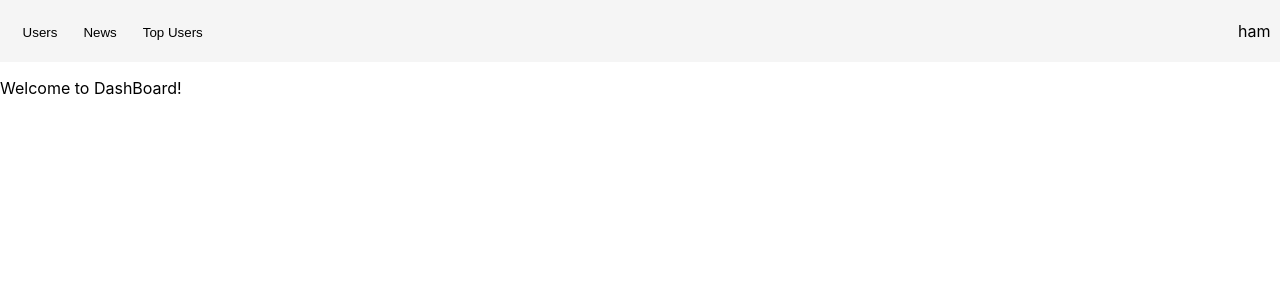
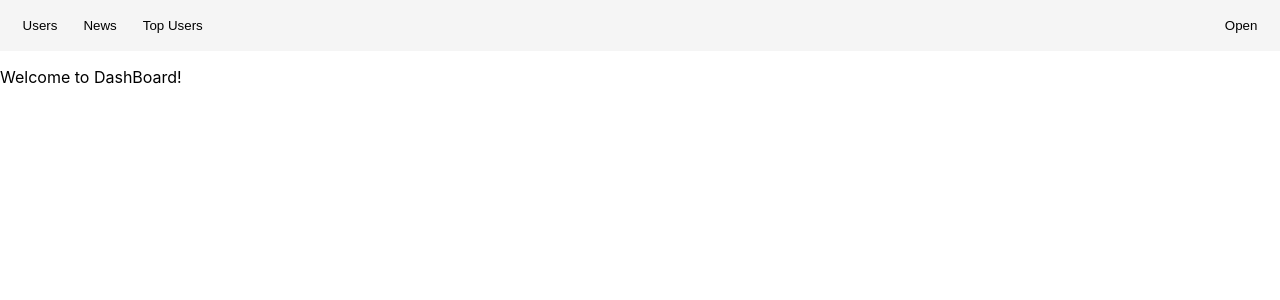
Before and after one commit to Aryaman1706/dashboard, a Next.js app: page / in a window 1280 px wide. Shown: the top 300 px of the page. Built offline with nearby package versions, Linux system fonts and the light colour scheme.

Commit message:
feat: added drawer in navbar

```diff
--- /dev/null
+++ b/components/Home/Drawer.tsx
@@ -0,0 +1,28 @@
+import type { NextComponentType, NextPageContext } from "next";
+import styles from "../../styles/Drawer.module.css";
+import navbtnStyles from "../../styles/NavBtn.module.css";
+
+type TProps = {
+  toggleDrawer: () => void;
+};
+
+const Drawer: NextComponentType<NextPageContext, {}, TProps> = ({
+  toggleDrawer,
+}) => {
+  return (
+    <div className={styles.drawer}>
+      <div className={styles.close_btn_container}>
+        <button className={navbtnStyles.nav_btn} onClick={() => toggleDrawer()}>
+          Close
+        </button>
+      </div>
+      <div className={styles.nav_btn_container}>
+        <button className={navbtnStyles.nav_btn}> Home </button>
+        <button className={navbtnStyles.nav_btn}>News</button>
+        <button className={navbtnStyles.nav_btn}>LogOut</button>
+      </div>
+    </div>
+  );
+};
+
+export default Drawer;
--- a/components/Home/Navbar.tsx
+++ b/components/Home/Navbar.tsx
@@ -1,8 +1,15 @@
-import type { NextComponentType } from "next";
+import type { NextComponentType, NextPageContext } from "next";
+import NavBtn from "./NavBtn";
 import styles from "../../styles/Navbar.module.css";
-import NavBtn from "./NavBtn";
+import navbtnStyles from "../../styles/NavBtn.module.css";
 
-const Navbar: NextComponentType = () => {
+type TProps = {
+  toggleDrawer: () => void;
+};
+
+const Navbar: NextComponentType<NextPageContext, {}, TProps> = ({
+  toggleDrawer,
+}) => {
   return (
     <>
       <div className={styles.navbar_container}>
@@ -12,7 +19,12 @@ const Navbar: NextComponentType = () => {
           <NavBtn text="Top Users" route="/topusers" />
         </div>
         <div>
-          <p>ham</p>
+          <button
+            className={navbtnStyles.nav_btn}
+            onClick={() => toggleDrawer()}
+          >
+            Open
+          </button>
         </div>
       </div>
     </>
--- a/components/Layout/NavbarLayout.tsx
+++ b/components/Layout/NavbarLayout.tsx
@@ -1,11 +1,24 @@
 import type { NextComponentType } from "next";
+import { useState } from "react";
 import Navbar from "../Home/Navbar";
+import Drawer from "../Home/Drawer";
+import styles from "../../styles/Navbar.module.css";
 
 const NavbarLayout: NextComponentType = ({ children }) => {
+  const [showDrawer, setShowDrawer] = useState<boolean>(false);
+  const clickHandler = () => {
+    setShowDrawer((prev) => !prev);
+  };
+
+  const restClass = showDrawer
+    ? `${styles.rest} ${styles.rest_shrink}`
+    : styles.rest;
+
   return (
     <>
-      <Navbar />
-      {children}
+      <Navbar toggleDrawer={clickHandler} />
+      {showDrawer && <Drawer toggleDrawer={clickHandler} />}
+      <div className={restClass}>{children}</div>
     </>
   );
 };
--- /dev/null
+++ b/styles/Drawer.module.css
@@ -0,0 +1,23 @@
+.drawer {
+  height: 100vh;
+  position: fixed;
+  top: 0;
+  right: 0;
+  z-index: 1;
+  width: 18%;
+  background-color: whitesmoke;
+  padding: 2vh;
+}
+
+.close_btn_container {
+  width: 100%;
+  display: flex;
+  justify-content: flex-end;
+}
+
+.nav_btn_container {
+  display: flex;
+  flex-direction: column;
+  justify-content: flex-start;
+  align-items: baseline;
+}
--- a/styles/Navbar.module.css
+++ b/styles/Navbar.module.css
@@ -7,6 +7,7 @@
   position: sticky;
   padding: 5px 0.75% 5px 0.75%;
   background-color: whitesmoke;
+  margin-bottom: 2vh;
 }
 
 .nav_btns_container {
@@ -16,10 +17,12 @@
   height: 100%;
 }
 
-.drawer_btn_container {
-  display: flex;
-  justify-content: flex-end;
-  align-items: baseline;
-  width: 25%;
+.rest {
   height: 100%;
+  width: 100%;
+  left: 0;
 }
+
+.rest_shrink {
+  width: 80% !important;
+}
```
